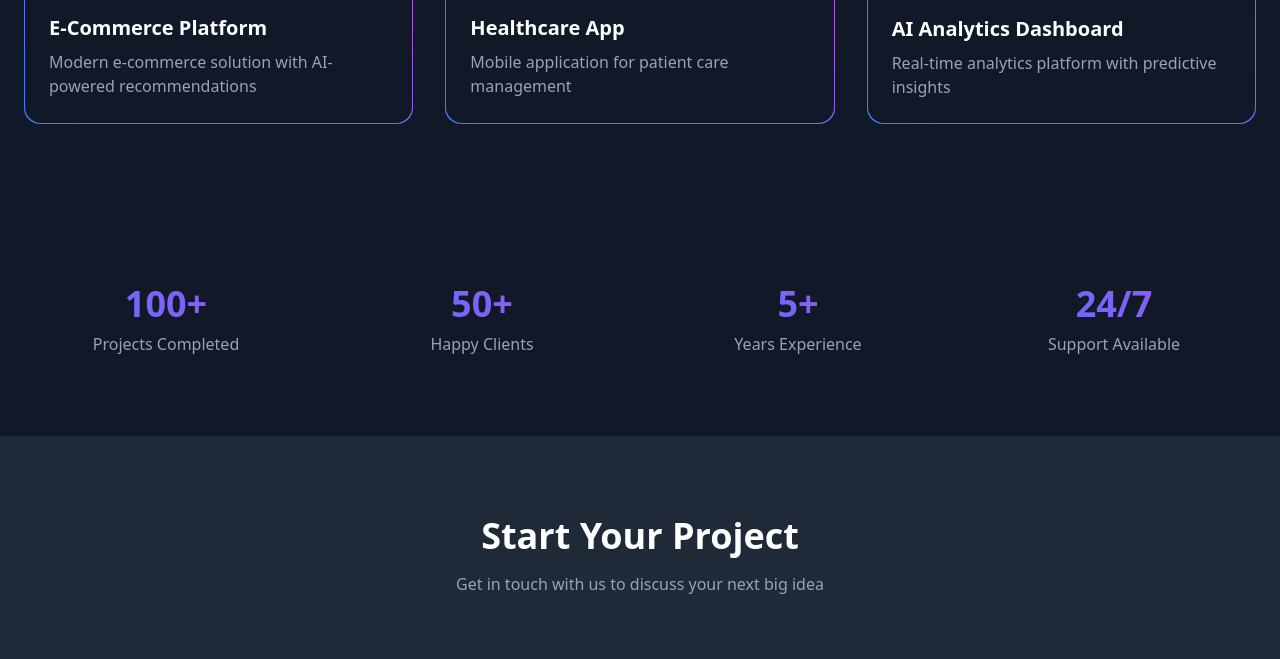
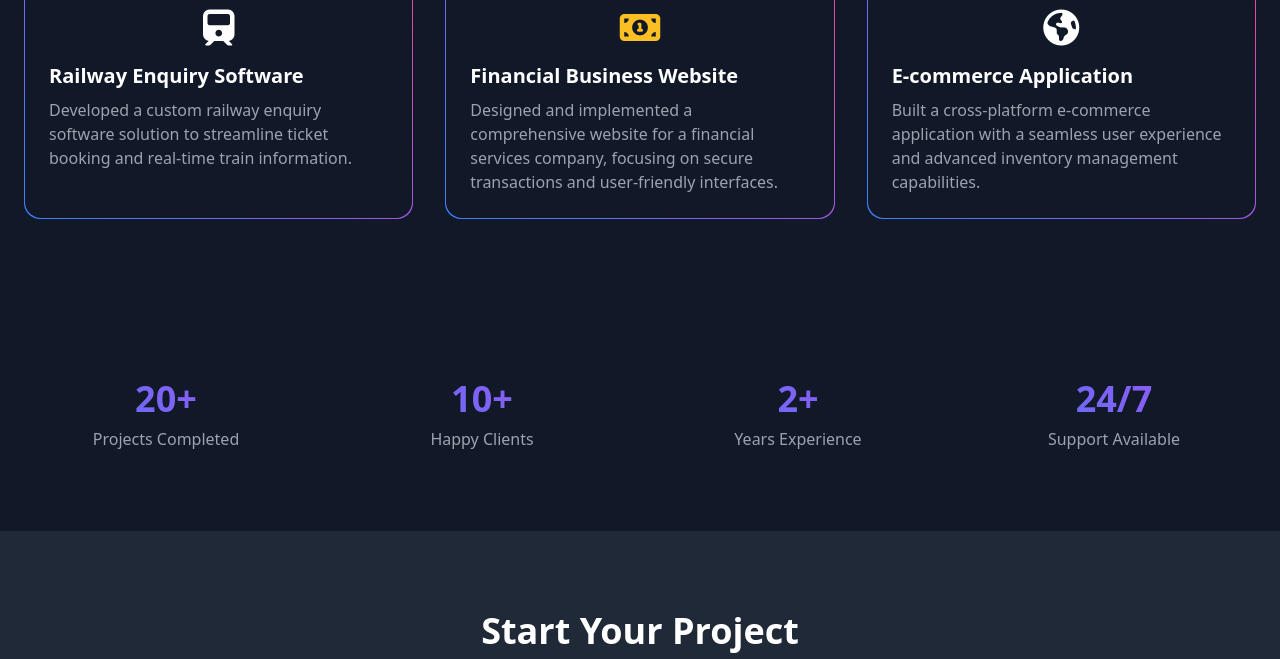
Before and after one commit to AmolLondhe1234/company, a Django app: page / in a window 1280 px wide. Shown: the part 3311-3970 px from the top of the page. Run offline with Django 5.2, Linux system fonts and the light colour scheme.

Commit message:
Update index.html

```diff
--- a/company_app/templates/index.html
+++ b/company_app/templates/index.html
@@ -479,23 +479,56 @@ class DigitalSolution {
       <!-- Portfolio Items -->
       <div class="gradient-border" data-aos="fade-up">
         <div class="p-6">
-                        <img src="/api/placeholder/400/300" alt="Project 1" class="rounded-lg mb-4 w-full">
-                        <h3 class="text-xl font-bold mb-2">E-Commerce Platform</h3>
-                        <p class="text-gray-400">Modern e-commerce solution with AI-powered recommendations</p>
+          <div class="flex justify-center mb-4">
+            <i class="fas fa-shopping-cart text-4xl text-blue-400"></i>
+          </div>
+          <h3 class="text-xl font-bold mb-2">E-commerce Website</h3>
+          <p class="text-gray-400">Designed and developed a modern e-commerce platform with AI-powered recommendations.</p>
         </div>
       </div>
       <div class="gradient-border" data-aos="fade-up" data-aos-delay="100">
         <div class="p-6">
-                        <img src="/api/placeholder/400/300" alt="Project 2" class="rounded-lg mb-4 w-full">
-                        <h3 class="text-xl font-bold mb-2">Healthcare App</h3>
-                        <p class="text-gray-400">Mobile application for patient care management</p>
+          <div class="flex justify-center mb-4">
+            <i class="fas fa-hospital-alt text-4xl text-green-400"></i>
+          </div>
+          <h3 class="text-xl font-bold mb-2">Healthcare Website</h3>
+          <p class="text-gray-400">Built a comprehensive website for a healthcare provider, focusing on user-friendly interfaces and seamless patient management.</p>
         </div>
       </div>
       <div class="gradient-border" data-aos="fade-up" data-aos-delay="200">
         <div class="p-6">
-                        <img src="/api/placeholder/400/300" alt="Project 3" class="rounded-lg mb-4 w-full">
-                        <h3 class="text-xl font-bold mb-2">AI Analytics Dashboard</h3>
-                        <p class="text-gray-400">Real-time analytics platform with predictive insights</p>
+          <div class="flex justify-center mb-4">
+            <i class="fas fa-chart-line text-4xl text-purple-400"></i>
+          </div>
+          <h3 class="text-xl font-bold mb-2">Marketing Website</h3>
+          <p class="text-gray-400">Created a visually appealing and responsive marketing website to showcase the client's services and attract new customers.</p>
+        </div>
+      </div>
+      <div class="gradient-border" data-aos="fade-up" data-aos-delay="300">
+        <div class="p-6">
+          <div class="flex justify-center mb-4">
+            <i class="fas fa-train text-4xl text-orange-400"></i>
+          </div>
+          <h3 class="text-xl font-bold mb-2">Railway Enquiry Software</h3>
+          <p class="text-gray-400">Developed a custom railway enquiry software solution to streamline ticket booking and real-time train information.</p>
+        </div>
+      </div>
+      <div class="gradient-border" data-aos="fade-up" data-aos-delay="400">
+        <div class="p-6">
+          <div class="flex justify-center mb-4">
+            <i class="fas fa-money-bill-alt text-4xl text-yellow-400"></i>
+          </div>
+          <h3 class="text-xl font-bold mb-2">Financial Business Website</h3>
+          <p class="text-gray-400">Designed and implemented a comprehensive website for a financial services company, focusing on secure transactions and user-friendly interfaces.</p>
+        </div>
+      </div>
+      <div class="gradient-border" data-aos="fade-up" data-aos-delay="500">
+        <div class="p-6">
+          <div class="flex justify-center mb-4">
+            <i class="fas fa-globe-americas text-4xl text-teal-400"></i>
+          </div>
+          <h3 class="text-xl font-bold mb-2">E-commerce Application</h3>
+          <p class="text-gray-400">Built a cross-platform e-commerce application with a seamless user experience and advanced inventory management capabilities.</p>
         </div>
       </div>
     </div>
@@ -504,20 +537,21 @@ class DigitalSolution {
 
 
 
+
     <!-- Stats Section -->
     <section class="py-20 bg-gray-900">
         <div class="container mx-auto px-6">
             <div class="grid grid-cols-2 md:grid-cols-4 gap-8">
                 <div class="text-center" data-aos="fade-up">
-                    <div class="text-4xl font-bold gradient-text mb-2">100+</div>
+                    <div class="text-4xl font-bold gradient-text mb-2">20+</div>
                     <p class="text-gray-400">Projects Completed</p>
                 </div>
                 <div class="text-center" data-aos="fade-up" data-aos-delay="100">
-                    <div class="text-4xl font-bold gradient-text mb-2">50+</div>
+                    <div class="text-4xl font-bold gradient-text mb-2">10+</div>
                     <p class="text-gray-400">Happy Clients</p>
                 </div>
                 <div class="text-center" data-aos="fade-up" data-aos-delay="200">
-                    <div class="text-4xl font-bold gradient-text mb-2">5+</div>
+                    <div class="text-4xl font-bold gradient-text mb-2">2+</div>
                     <p class="text-gray-400">Years Experience</p>
                 </div>
                 <div class="text-center" data-aos="fade-up" data-aos-delay="300">
```
Lines whose indentation alone changed are shown as unchanged.
